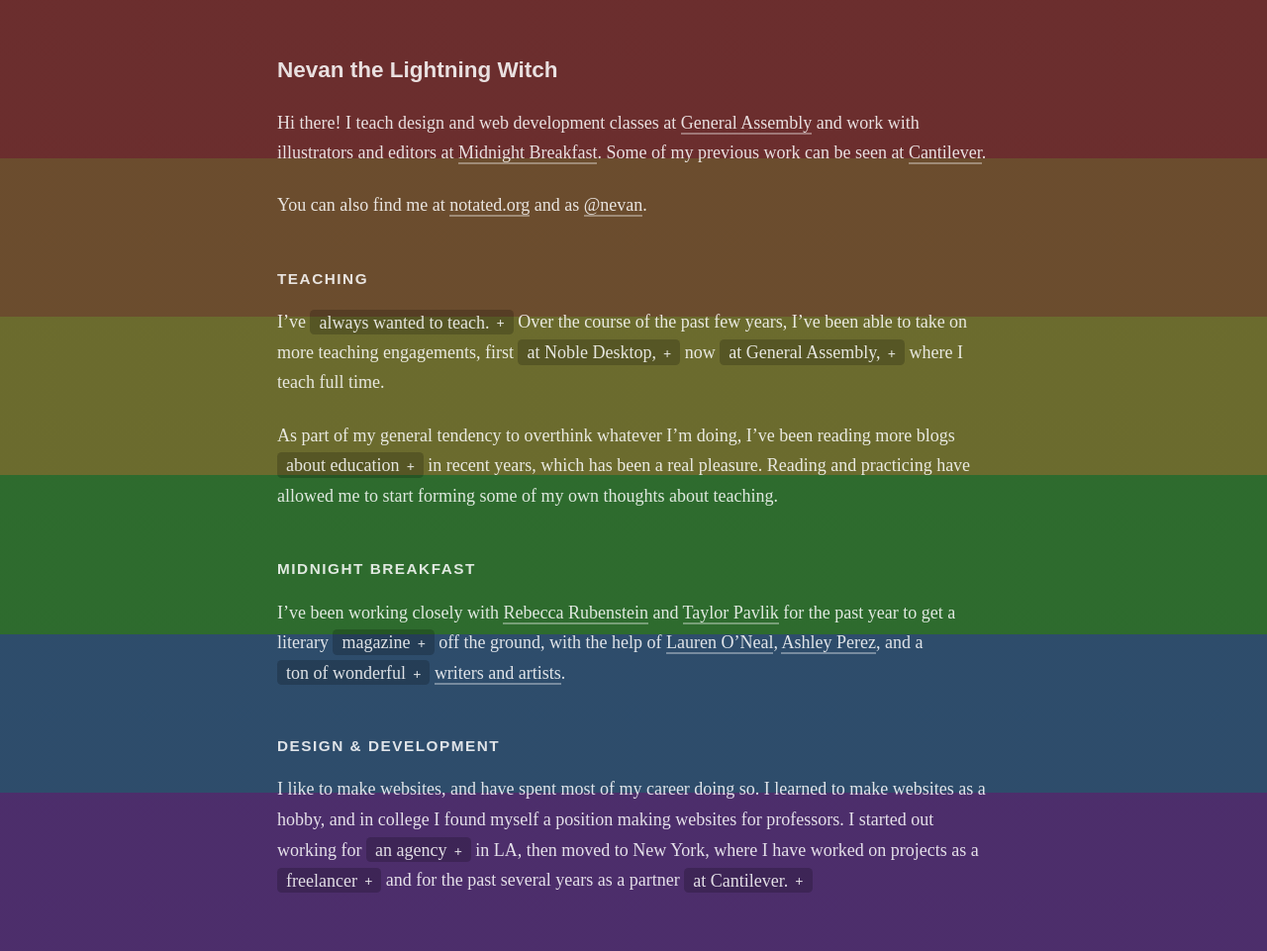
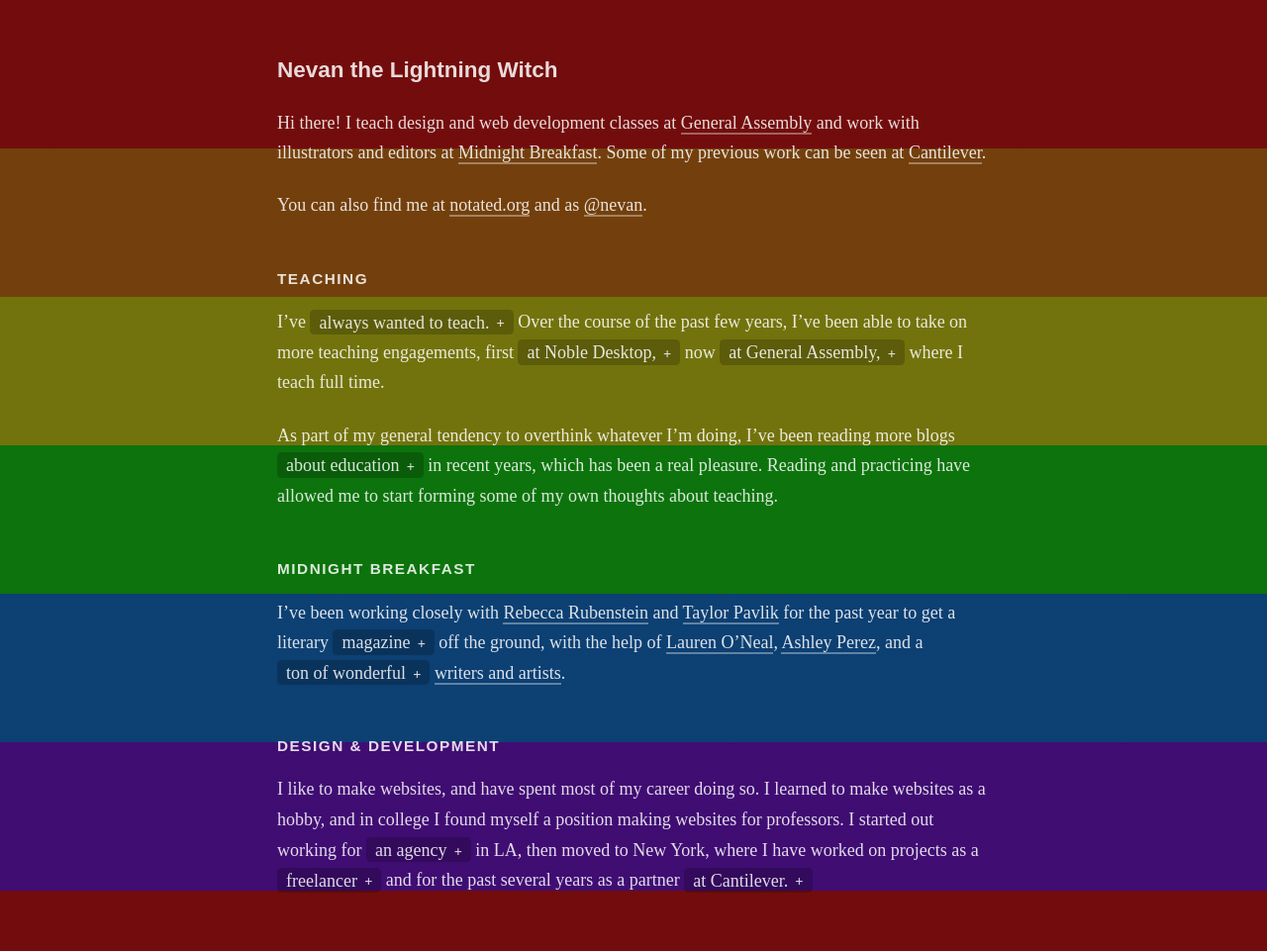
Before and after one commit to nevanscott/nevanscott.github.io, a Jekyll site: the page built from index.md, in a window 1280 px wide. Shown: the whole page at 99% size. Built offline with Jekyll 4.4.1, drawn with Linux system fonts in a browser that asks for light colours; nearby versions of some CDN libraries; some web fonts are replaced.

Commit message:
Update main.scss

```diff
--- a/css/main.scss
+++ b/css/main.scss
@@ -2,8 +2,8 @@
 ---
 
 $h: 200;
-$s: 40%;
-$l: 30%;
+$s: 80%;
+$l: 25%;
 $d: 300s;
 $x: 20;
 
@@ -55,6 +55,7 @@ body {
     hsl(360*(4.5/6), $s, $l) 100%*(5/6),
     hsl(360*(4.5/6), $s, $l) 100%
   );
+  background-attachment: fixed;
   font-size: 16px;
   line-height: 1.6;
   padding: .7em;
```
